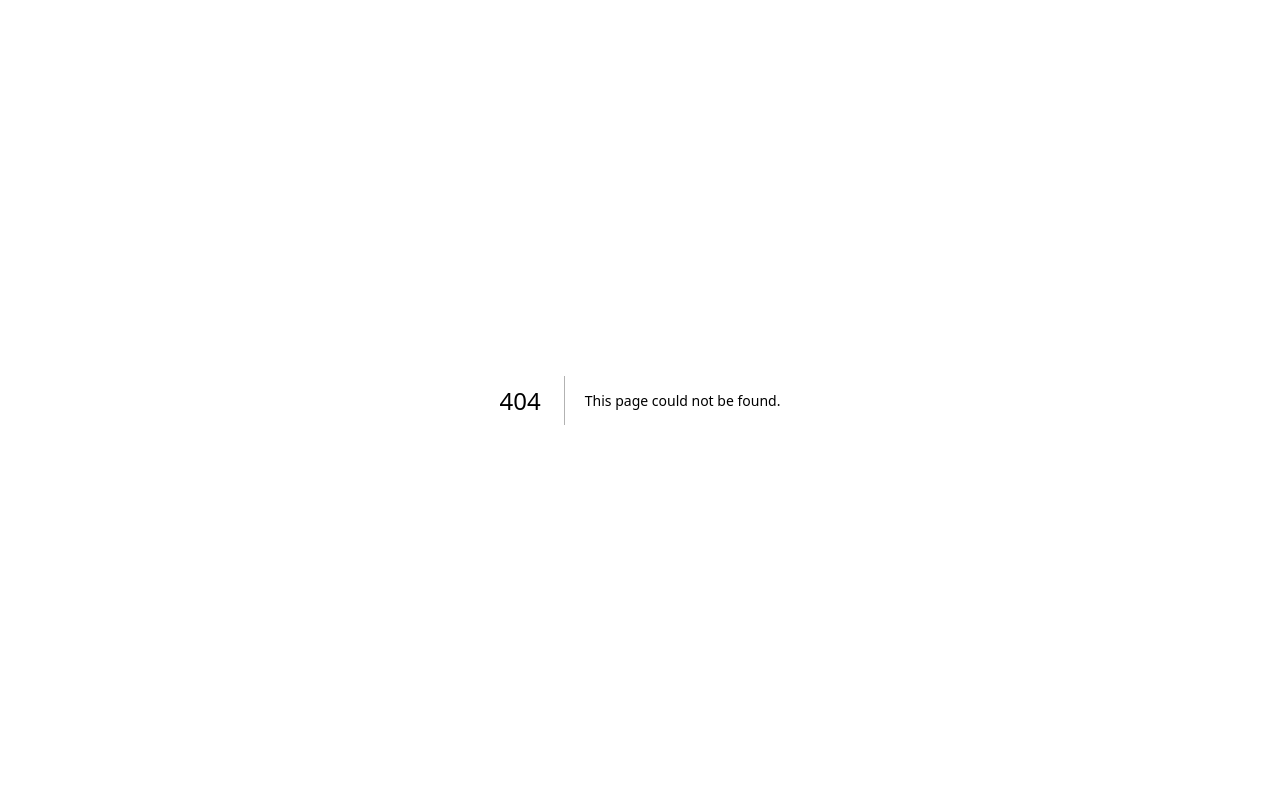
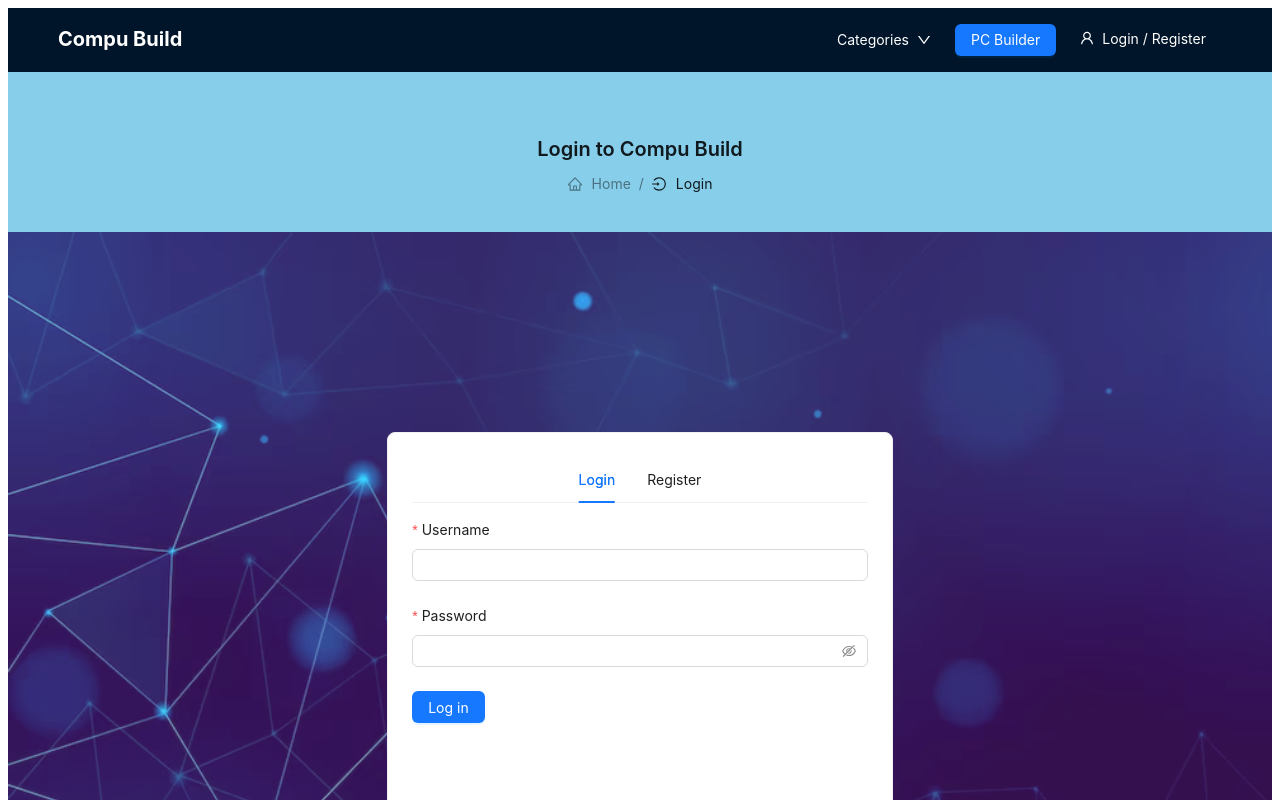
Before and after one commit to Tasnim-Pricila/compu-build, a Next.js app: page /login in a window 1280 px wide. Before the commit this address had no page. Shown: the top 800 px of the page. Built offline with nearby package versions, Linux system fonts and the light colour scheme.

Commit message:
login and register page design added

```diff
--- /dev/null
+++ b/src/components/UI/Login.js
@@ -0,0 +1,54 @@
+import { Button, Form, Input } from 'antd';
+import React from 'react';
+
+const Login = () => {
+    const onFinish = (values) => {
+        console.log("Received values of form: ", values);
+      };
+    return (
+        <div>
+             <Form
+                name="login_form"
+                layout="vertical"
+                initialValues={{
+                  remember: true,
+                }}
+                onFinish={onFinish}
+              >
+                <Form.Item
+                  label="Username"
+                  name="username"
+                  rules={[
+                    {
+                      required: true,
+                      message: "Please input your username!",
+                    },
+                  ]}
+                >
+                  <Input />
+                </Form.Item>
+
+                <Form.Item
+                  label="Password"
+                  name="password"
+                  rules={[
+                    {
+                      required: true,
+                      message: "Please input your password!",
+                    },
+                  ]}
+                >
+                  <Input.Password />
+                </Form.Item>
+
+                <Form.Item>
+                  <Button type="primary" htmlType="submit">
+                    Log in
+                  </Button>
+                </Form.Item>
+              </Form>
+        </div>
+    );
+};
+
+export default Login;
--- /dev/null
+++ b/src/components/UI/Register.js
@@ -0,0 +1,74 @@
+import { Button, Form, Input } from "antd";
+import React from "react";
+
+const Register = () => {
+  const onFinish = (values) => {
+    console.log("Received values of form: ", values);
+  };
+  return (
+    <div>
+      <Form
+        name="register-form"
+        layout="vertical"
+        onFinish={onFinish}
+        // labelCol={{ span: 8 }}
+        // wrapperCol={{ span: 16 }}
+        initialValues={{ remember: true }}
+      >
+        <Form.Item
+          label="Full Name"
+          name="fullname"
+          rules={[{ required: true, message: "Please input your full name!" }]}
+        >
+          <Input />
+        </Form.Item>
+
+        <Form.Item
+          label="Email"
+          name="email"
+          rules={[
+            { required: true, message: "Please input your email address!" },
+            { type: "email", message: "Please enter a valid email address!" },
+          ]}
+        >
+          <Input />
+        </Form.Item>
+
+        <Form.Item
+          label="Password"
+          name="password"
+          rules={[{ required: true, message: "Please input your password!" }]}
+        >
+          <Input.Password />
+        </Form.Item>
+
+        <Form.Item
+          label="Confirm Password"
+          name="confirmPassword"
+          dependencies={["password"]}
+          rules={[
+            { required: true, message: "Please confirm your password!" },
+            ({ getFieldValue }) => ({
+              validator(_, value) {
+                if (!value || getFieldValue("password") === value) {
+                  return Promise.resolve();
+                }
+                return Promise.reject("The two passwords do not match!");
+              },
+            }),
+          ]}
+        >
+          <Input.Password />
+        </Form.Item>
+
+        <Form.Item>
+          <Button type="primary" htmlType="submit">
+            Register
+          </Button>
+        </Form.Item>
+      </Form>
+    </div>
+  );
+};
+
+export default Register;
--- /dev/null
+++ b/src/pages/login.js
@@ -0,0 +1,80 @@
+import MainLayout from "@/components/Layouts/MainLayout";
+import Login from "@/components/UI/Login";
+import Register from "@/components/UI/Register";
+import { HomeOutlined, LoginOutlined } from "@ant-design/icons";
+import { Breadcrumb, Card, Tabs, Typography } from "antd";
+import Link from "next/link";
+import React from "react";
+
+const login = () => {
+  return (
+    <div>
+      <div
+        style={{
+          height: "20vh",
+          background: "skyblue",
+          display: "flex",
+          flexDirection: "column",
+          alignItems: "center",
+          justifyContent: "center",
+        }}
+      >
+        <Typography.Title level={4}>Login to Compu Build</Typography.Title>
+        <Breadcrumb
+          items={[
+            {
+              title: (
+                <>
+                  <Link href="/">
+                    <HomeOutlined style={{ marginRight: "10px" }} />
+                    <span>Home</span>
+                  </Link>
+                </>
+              ),
+            },
+            {
+              title: (
+                <>
+                  <LoginOutlined style={{ marginRight: "6px" }} />
+                  <span>Login</span>
+                </>
+              ),
+            },
+          ]}
+        />
+      </div>
+      <div
+        className="login-background"
+        style={{
+          marginBottom: "0px",
+          display: "flex",
+          justifyContent: "center",
+          alignItems: "center",
+        }}
+      >
+        <Card
+          style={{
+            width: "40%",
+            minHeight: "50vh",
+            // background: 'red'
+          }}
+        >
+          <Tabs defaultActiveKey="1" centered>
+            <Tabs.TabPane tab="Login" key="1">
+              <Login />
+            </Tabs.TabPane>
+            <Tabs.TabPane tab="Register" key="2">
+              <Register />
+            </Tabs.TabPane>
+          </Tabs>
+        </Card>
+      </div>
+    </div>
+  );
+};
+
+export default login;
+
+login.getLayout = function getLayout(page) {
+  return <MainLayout>{page}</MainLayout>;
+};
--- a/src/styles/globals.css
+++ b/src/styles/globals.css
@@ -105,3 +105,12 @@ a {
     color-scheme: dark;
   }
 } */
+
+.login-background{
+  height: 100vh;
+  background: url('../assets/images/login-background.png');
+  background-repeat: no-repeat;
+  background-size: cover;
+  background-blend-mode: overlay;
+  background-color: rgba(212, 155, 231, 0.307);
+}
```
Also changed, not shown: src/assets/images/login-background.png (added), src/assets/images/login-bg.png (added).
